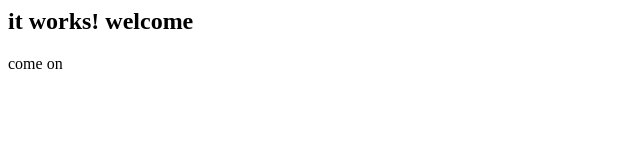
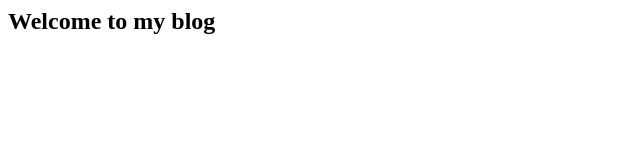
Before and after one commit to maniraj465/myprojects, a plain HTML site: page index.html in a window 1280 px wide. Shown: the whole page, without its empty margins (0-640 px from the left). Drawn offline with Linux system fonts and the light colour scheme.

Commit message:
Next version of web file

```diff
--- a/index.html
+++ b/index.html
@@ -5,7 +5,7 @@
     </title>
 </head>
 <body>
-<h2>it works! welcome</h2>
-come on
+<h2>Welcome to my blog</h2>
+
 </body>
 </html>
```
